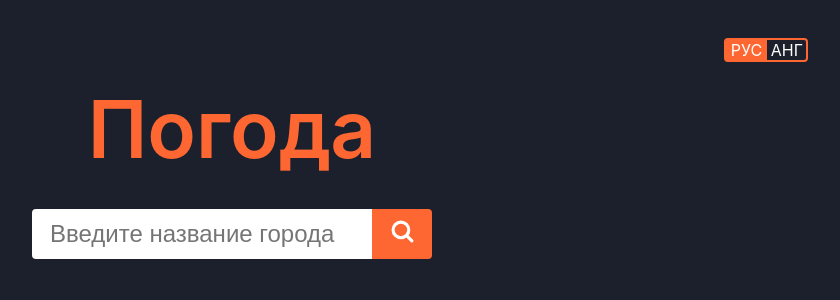
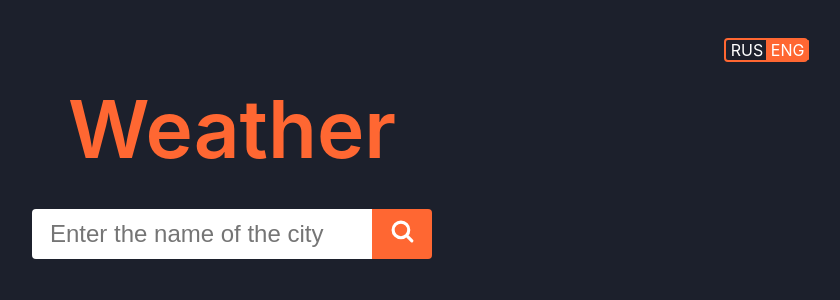
Before and after one commit to Deadend4/weather-app-react-ts, a React (Create React App) app: page / in a window 1280 px wide. Shown: the top 300 px of the page, without its empty margins (408-1248 px from the left). Built offline with nearby package versions, Linux system fonts and the light colour scheme; no server answers.

Commit message:
add default language on load

```diff
--- a/src/components/LocaleContext.ts
+++ b/src/components/LocaleContext.ts
@@ -1,12 +1,13 @@
 import { createContext, useContext, useReducer } from "react";
 import { Locale, Translation } from "../types";
 import ruTranslation from "../localization/ru.json";
+import { getDefaultLocale } from "../utils";
 
+const defaultLocale = getDefaultLocale();
 interface LocaleContextProps {
   locale: Locale;
   currentTranslation: Translation;
 }
-
 export const LocaleContext = createContext<LocaleContextProps>({
   locale: "ru",
   currentTranslation: ruTranslation,
@@ -15,7 +16,7 @@ export const LocaleContext = createContext<LocaleContextProps>({
 export const LocaleDispatchContext = createContext<{
   dispatch: React.Dispatch<Locale>;
 }>({
-  dispatch: (locale) => "ru",
+  dispatch: (locale) => locale,
 });
 
 export function useLocale() {
@@ -25,9 +26,9 @@ export function useLocaleDispatch() {
   return useContext(LocaleDispatchContext);
 }
 export function useLocaleReducer() {
-  return useReducer(localeReducer, "ru");
+  return useReducer(localeReducer, defaultLocale);
 }
 
-function localeReducer(locale: Locale, action: Locale) {
+export function localeReducer(_locale: Locale, action: Locale) {
   return action;
 }
--- a/src/components/LocaleProvider/index.tsx
+++ b/src/components/LocaleProvider/index.tsx
@@ -1,18 +1,13 @@
-import { useReducer } from "react";
-import { Locale } from "../../types";
-import { LocaleContext, LocaleDispatchContext } from "../LocaleContext";
+import { PropsWithChildren } from "react";
+import {
+  LocaleContext,
+  LocaleDispatchContext,
+  useLocaleReducer,
+} from "../LocaleContext";
 import { getCurrentTranslation } from "../../utils";
 
-export default function LocaleProvider({
-  children,
-}: {
-  children: JSX.Element;
-}) {
-  const [locale, dispatch] = useReducer(localeReducer, "ru");
-
-  function localeReducer(locale: Locale, action: Locale) {
-    return action;
-  }
+export default function LocaleProvider({ children }: PropsWithChildren) {
+  const [locale, dispatch] = useLocaleReducer();
 
   const currentTranslation = getCurrentTranslation(locale);
   return (
--- /dev/null
+++ b/src/localization/availableLocales.ts
@@ -0,0 +1,5 @@
+import { Locale } from "../types";
+
+const availableLocales: Locale[] = ["en", "ru"];
+
+export default availableLocales;
--- a/src/utils.ts
+++ b/src/utils.ts
@@ -3,6 +3,7 @@ import ruTranslation from "./localization/ru.json";
 import enTranslation from "./localization/en.json";
 import { enUS } from "date-fns/locale/en-US";
 import { ru } from "date-fns/locale/ru";
+import availableLocales from "./localization/availableLocales";
 
 export function capitalizeFirstLetter(text: string): string {
   const newText = text[0].toUpperCase() + text.substring(1);
@@ -28,3 +29,20 @@ export function getDateLocale(locale: Locale) {
       break;
   }
 }
+
+export function getDefaultLocale() {
+  let defaultLocale: Locale = "en";
+
+  if (localStorage.getItem("locale")) {
+    defaultLocale = localStorage.getItem("locale") as Locale;
+  } else {
+    defaultLocale = getValidLocale(
+      navigator.language.substring(0, 2) as Locale
+    );
+  }
+  return defaultLocale;
+}
+
+export function getValidLocale(locale: Locale) {
+  return availableLocales.includes(locale) ? locale : "en";
+}
```
